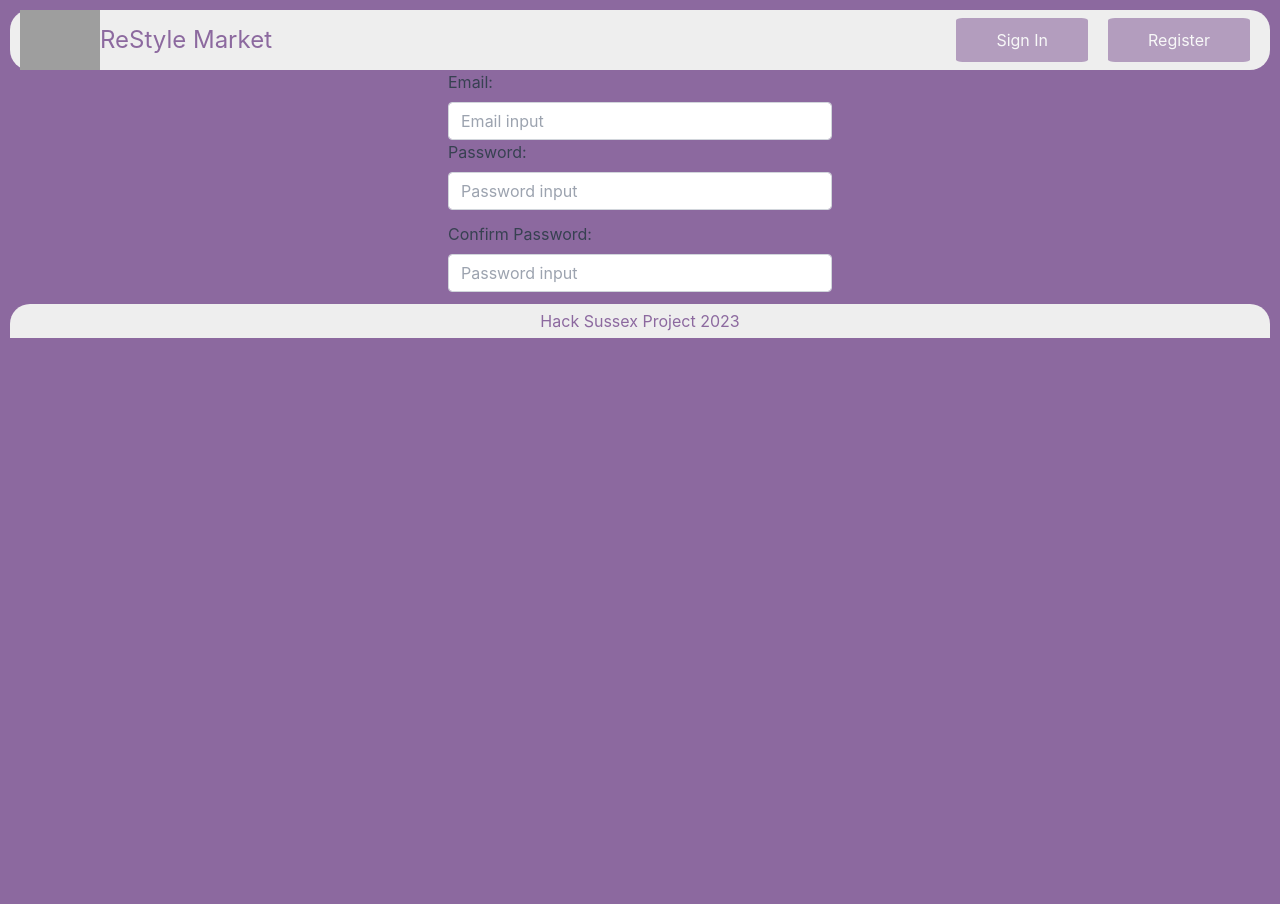
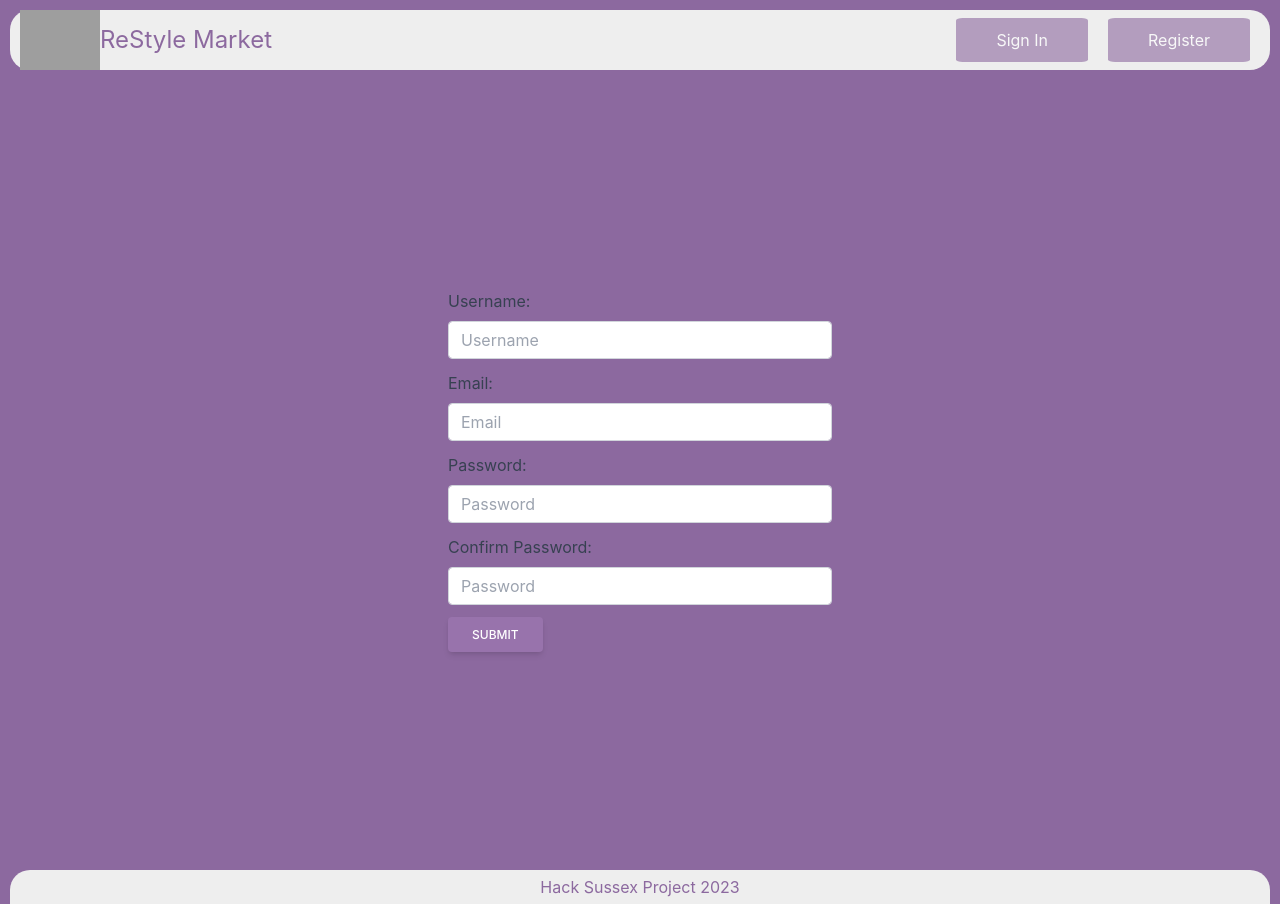
Before and after one commit to abhinavmaharana/hacksussex2023-Restyle-Market, a React (Create React App) app in the folder frontend/: page /register in a window 1280 px wide. Before the commit the page ends 800 px from the top, so only its background shows below. Built offline with nearby package versions, Linux system fonts and the light colour scheme; grey boxes are pictures that could not be loaded.

Commit message:
Register Form Styling finished

```diff
--- a/frontend/src/components/ResgisterForm.jsx
+++ b/frontend/src/components/ResgisterForm.jsx
@@ -1,10 +1,40 @@
 import React from "react";
 
-export default function RegisterForm(){
-    return(
-    <div className="register--container">
-      <div class="flex justify-center">
-        <form action="" method="post">
+export default function RegisterForm() {
+  return (
+      <div class=" grid place-items-center h-screen">
+        <div className="grid place-items-center h-screen container--body">
+          <form>
+          <div class="mb-3 xl:w-96">
+            <label
+              for="exampleEmail0"
+              class="form-label inline-block mb-2 text-gray-700"
+            >
+              Username:
+            </label>
+            <input
+              type="text"
+              class="
+                form-control
+                block
+                w-full
+                px-3
+                py-1.5
+                text-base
+                font-normal
+                text-gray-700
+                bg-white bg-clip-padding
+                border border-solid border-gray-300
+                rounded
+                transition
+                ease-in-out
+                m-0
+                focus:text-gray-700 focus:bg-white focus:border-blue-600 focus:outline-none
+              "
+              id="exampleEmail0"
+              placeholder="Username"
+            />
+          </div>
           <div class="mb-3 xl:w-96">
             <label
               for="exampleEmail0"
@@ -32,8 +62,9 @@ export default function RegisterForm(){
                 focus:text-gray-700 focus:bg-white focus:border-blue-600 focus:outline-none
               "
               id="exampleEmail0"
-                placeholder="Email input"
+              placeholder="Email"
             />
+          </div>
           <div class="mb-3 xl:w-96">
               <label
                 for="examplePassword0"
@@ -61,7 +92,7 @@ export default function RegisterForm(){
                   focus:text-gray-700 focus:bg-white focus:border-blue-600 focus:outline-none
                 "
                 id="examplePassword0"
-                placeholder="Password input"
+                placeholder="Password"
               />
             </div>
             <div class="mb-3 xl:w-96">
@@ -91,12 +122,17 @@ export default function RegisterForm(){
                   focus:text-gray-700 focus:bg-white focus:border-blue-600 focus:outline-none
                 "
                 id="examplePassword0"
-                placeholder="Password input"
+                placeholder="Password"
               />
             </div>
+            <div class=" flex items-center justify-between ">
+              <button type="button" class="  inline-block px-6 py-2.5 bg-[#9873AC] text-white font-medium text-xs leading-tight uppercase rounded shadow-md hover:bg-[#9873AC] hover:shadow-lg focus:bg-blue-700 focus:shadow-lg focus:outline-none focus:ring-0 active:bg-blue-800 active:shadow-lg transition duration-150 ease-in-out">Submit</button>
             </div>
           </form>
           </div>
         </div>
-    )
+
+
+
+  );
 }
```
Lines whose indentation alone changed are shown as unchanged.
